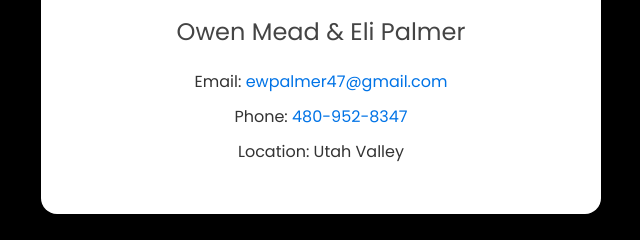
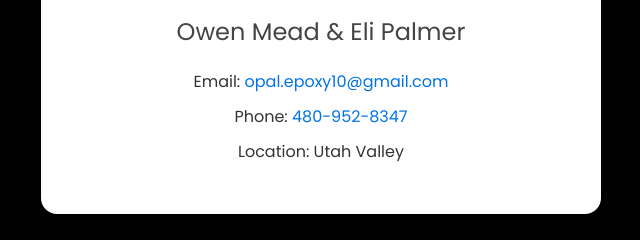
Before and after one commit to ewpalmer0707/Opal.Epoxy, a plain HTML site: page index.html in a window 1280 px wide. Shown: the part 457-697 px from the top of the page, 319-959 px from the left. Drawn offline with Linux system fonts and the light colour scheme.

Commit message:
Update index.html

```diff
--- a/index.html
+++ b/index.html
@@ -57,7 +57,7 @@
 
     <!-- Contact info -->
     <h2>Owen Mead &amp; Eli Palmer</h2>
-    <p>Email: <a href="mailto:ewpalmer47@gmail.com">ewpalmer47@gmail.com</a></p>
+    <p>Email: <a href="mailto:opal.epoxy10@gmail.com">opal.epoxy10@gmail.com</a></p>
     <p>Phone: <a href="tel:+14809528347">480-952-8347</a></p>
     <p>Location: Utah Valley</p>
   </div>
```
